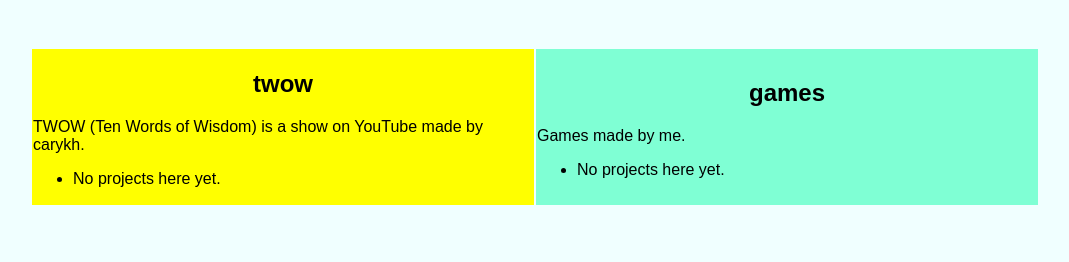
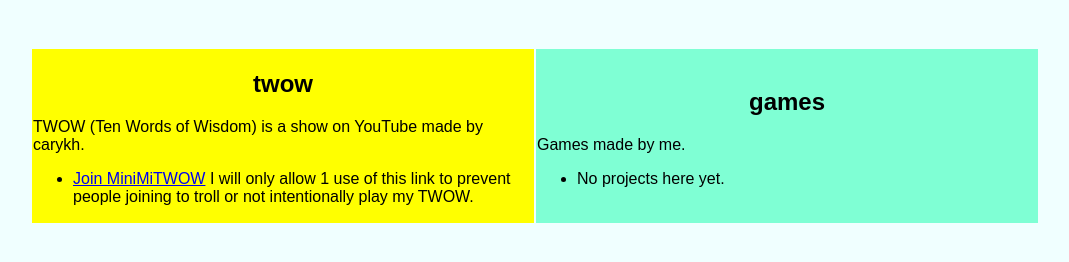
Before and after one commit to wingsw12/projects, a plain HTML site: page index.html in a window 1280 px wide. Shown: the part 202-464 px from the top of the page, without its empty margins (105-1174 px from the left). Drawn offline with Linux system fonts and the light colour scheme.

Commit message:
version 0.1.1
- Added MiniMiTWOW (under TWOW) to the projects list.

```diff
--- a/index.html
+++ b/index.html
@@ -21,7 +21,7 @@
         TWOW (Ten Words of Wisdom) is a show on YouTube made by carykh.
 
         <ul>
-          <li>No projects here yet.</li>
+          <li><a href="https://discord.gg/v3BBaDHUPy">Join MiniMiTWOW</a> I will only allow 1 use of this link to prevent people joining to troll or not intentionally play my TWOW.</li>
         </ul>
 
       </td>
```
